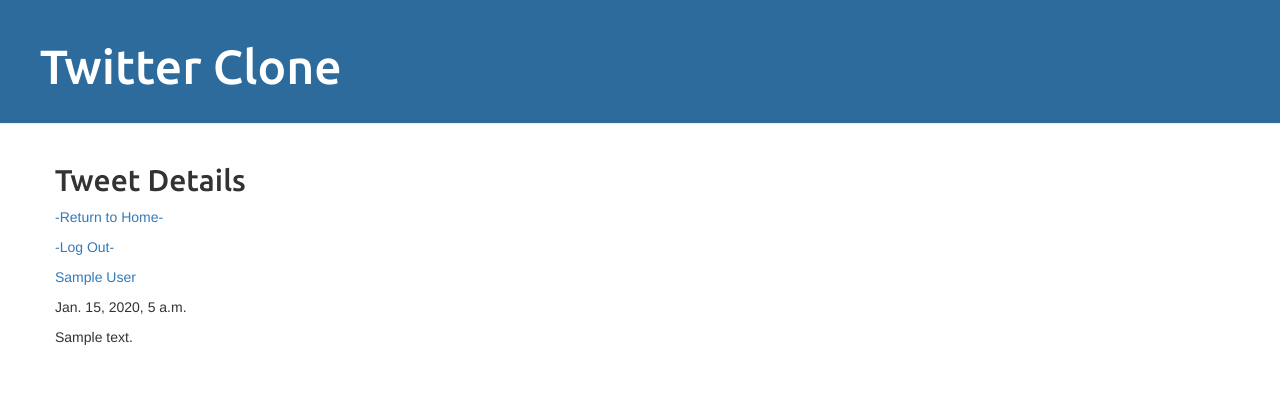
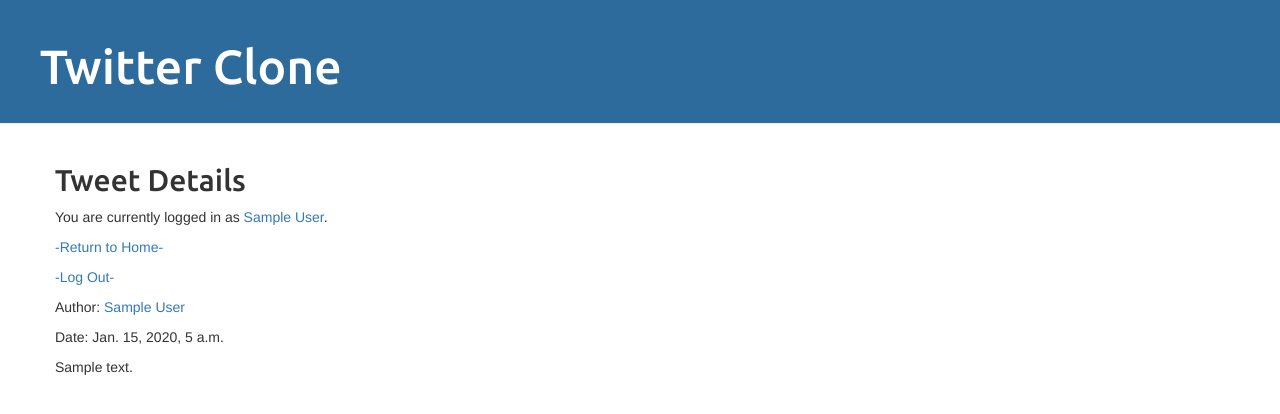
Before and after one commit to benjmm/kaseq4-twitterclone, a Django app: page /tweet/1/ in a window 1280 px wide. Shown: the top 414 px of the page. Run offline with Django 3.2, Linux system fonts and the light colour scheme; a user stored in the database is signed in; tables that the repository leaves empty hold one stand-in row (values such as "Sample post"); some libraries are stand-ins or nearby versions.

Commit message:
moved nav links into separate template

```diff
--- /dev/null
+++ b/templates/nav.html
@@ -0,0 +1,14 @@
+{% if request.user.is_authenticated %}
+<p>
+  You are currently logged in as
+  <a href="/user/{{request.user.id}}/">{{ request.user.display_name }}</a>.
+</p>
+<p><a href="/home">-Return to Home-</a></p>
+<p>
+  <a href="/logout">-Log Out-</a>
+</p>
+{% else %}
+<p>
+  <a href="/login">-Log In-</a>
+</p>
+{% endif %}
--- a/templates/tweet.html
+++ b/templates/tweet.html
@@ -1,13 +1,13 @@
 {% extends 'base.html' %} {% block content %}
 
 <h2>Tweet Details</h2>
-<p><a href="/home">-Return to Home-</a></p>
+{% include 'nav.html' %}
+
 <p>
-  <a href="/logout">-Log Out-</a>
+  Author:
+  <a href="/user/{{ tweet.author.id }}">{{ tweet.author.display_name }}</a>
 </p>
-
-<p><a href="/user/{{ tweet.author.id }}">{{ tweet.author.display_name }}</a></p>
-<p>{{ tweet.date }}</p>
+<p>Date: {{ tweet.date }}</p>
 <p>{{ tweet.body }}</p>
 
 {% endblock %}
--- a/tweet/views.py
+++ b/tweet/views.py
@@ -3,7 +3,6 @@ from django.contrib.auth.decorators import login_required
 from .models import Tweet
 
 
-@ login_required
 def TweetView(request, id):
     html = "tweet.html"
     tweet = Tweet.objects.get(id=id)
```
Also changed, not shown: templates/index.html (+2 -19 lines).
